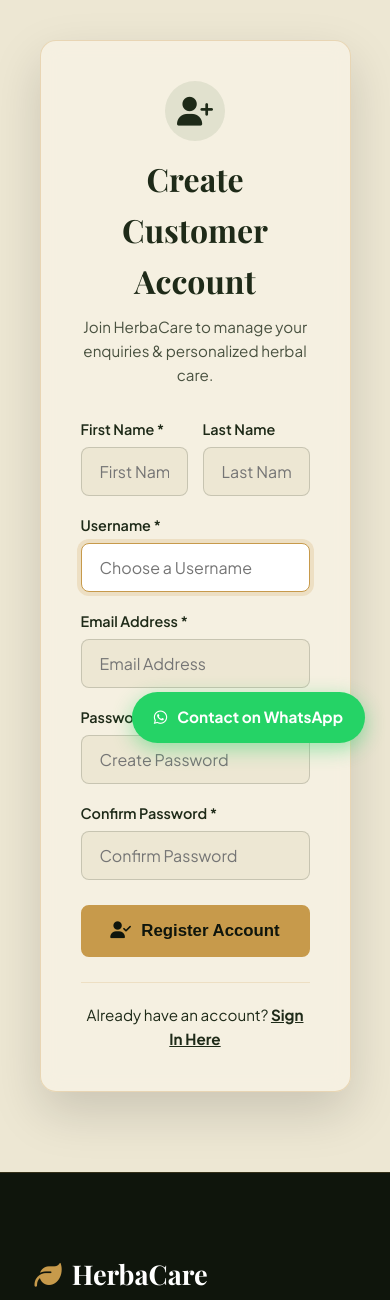
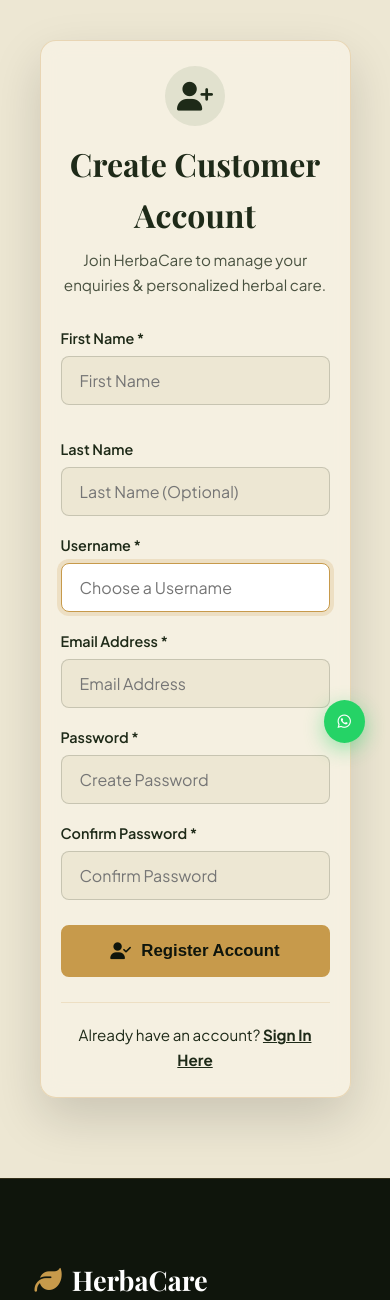
Before and after one commit to AnnaJose123/ayurvedic_products, a Django app: page /register/ in a window 390 px wide. Shown: the part 76-1376 px from the top of the page. Run offline with Django 5.2, Linux system fonts and the light colour scheme; some web fonts are replaced.

Commit message:
Make all pages, cart, forms and dashboard fully responsive

```diff
--- a/products/static/products/css/style.css
+++ b/products/static/products/css/style.css
@@ -817,11 +817,85 @@ body.cursor-hover .cursor-dot {
   transform: translateY(-4px) scale(1.04);
 }
 
-/* Responsive Styles */
+/* Responsive Styles & Utilities */
+.cart-layout-grid {
+  display: grid;
+  grid-template-columns: 2fr 1fr;
+  gap: 30px;
+  align-items: flex-start;
+}
+
+.cart-table-wrapper {
+  overflow-x: auto;
+  -webkit-overflow-scrolling: touch;
+  background: rgba(246, 241, 226, 0.9);
+  border: 1px solid rgba(199, 154, 75, 0.3);
+  border-radius: 16px;
+  padding: 25px;
+  box-shadow: 0 10px 30px rgba(0,0,0,0.06);
+}
+
+.cart-summary-card {
+  background: rgba(246, 241, 226, 0.95);
+  border: 1px solid rgba(199, 154, 75, 0.3);
+  border-radius: 16px;
+  padding: 30px;
+  box-shadow: 0 15px 35px rgba(0,0,0,0.1);
+  position: sticky;
+  top: 100px;
+}
+
+.form-grid-two-col {
+  display: grid;
+  grid-template-columns: 1fr 1fr;
+  gap: 15px;
+}
+
+.auth-card-wrapper {
+  background: rgba(246, 241, 226, 0.95);
+  border: 1px solid rgba(199, 154, 75, 0.3);
+  border-radius: 16px;
+  padding: 40px;
+  box-shadow: 0 20px 50px rgba(0,0,0,0.15);
+  backdrop-filter: blur(10px);
+}
+
+.dashboard-welcome-banner {
+  background: linear-gradient(135deg, rgba(46, 90, 39, 0.95), rgba(74, 124, 67, 0.9));
+  color: #FFFFFF;
+  border-radius: 16px;
+  padding: 35px 40px;
+  margin-bottom: 40px;
+  box-shadow: 0 15px 35px rgba(0,0,0,0.15);
+  display: flex;
+  justify-content: space-between;
+  align-items: center;
+  flex-wrap: wrap;
+  gap: 20px;
+}
+
+.dashboard-grid {
+  display: grid;
+  gap: 20px;
+  grid-template-columns: repeat(auto-fill, minmax(320px, 1fr));
+}
+
 @media (max-width: 1024px) {
   .split-hero-title { font-size: 2.8rem; }
   .dosha-grid { grid-template-columns: 1fr; }
   .footer-grid { grid-template-columns: 1fr 1fr; }
+}
+
+@media (max-width: 992px) {
+  .cart-layout-grid {
+    grid-template-columns: 1fr;
+  }
+  .cart-summary-card {
+    position: static;
+  }
+  .product-detail-grid {
+    grid-template-columns: 1fr;
+  }
 }
 
 @media (max-width: 768px) {
@@ -836,12 +910,50 @@ body.cursor-hover .cursor-dot {
     flex-direction: column;
     align-items: center;
     justify-content: flex-start;
-    padding-top: 40px;
-    gap: 25px;
+    padding-top: 30px;
+    padding-bottom: 40px;
+    gap: 20px;
+    overflow-y: auto;
     transition: var(--transition-smooth);
   }
   .nav-links.active { left: 0; }
   .mobile-toggle { display: block; }
   .hero-grid, .enquiry-container { grid-template-columns: 1fr; }
   .footer-grid { grid-template-columns: 1fr; }
+  .dashboard-grid {
+    grid-template-columns: 1fr;
+  }
+  .dashboard-welcome-banner {
+    padding: 25px 20px;
+  }
+  .auth-card-wrapper {
+    padding: 25px 20px;
+  }
+  .cart-table-wrapper {
+    padding: 15px;
+  }
 }
+
+@media (max-width: 576px) {
+  .form-grid-two-col {
+    grid-template-columns: 1fr;
+  }
+  .floating-whatsapp-btn span {
+    display: none;
+  }
+  .floating-whatsapp-btn {
+    padding: 14px;
+    border-radius: 50%;
+  }
+  .products-grid {
+    grid-template-columns: 1fr;
+  }
+  .detail-actions {
+    flex-direction: column;
+    align-items: stretch;
+  }
+  .detail-actions form,
+  .detail-actions a {
+    width: 100%;
+  }
+}
--- a/products/templates/products/login.html
+++ b/products/templates/products/login.html
@@ -4,7 +4,7 @@
 
 {% block content %}
 <div class="container" style="max-width: 480px; padding: 50px 20px 90px;">
-  <div style="background: rgba(246, 241, 226, 0.95); border: 1px solid rgba(199, 154, 75, 0.3); border-radius: 16px; padding: 40px; box-shadow: 0 20px 50px rgba(0,0,0,0.15); backdrop-filter: blur(10px);">
+  <div class="auth-card-wrapper">
 
     <div style="text-align: center; margin-bottom: 30px;">
       <div style="width: 60px; height: 60px; background: rgba(46, 90, 39, 0.1); color: var(--color-forest); border-radius: 50%; display: inline-flex; align-items: center; justify-content: center; font-size: 1.8rem; margin-bottom: 12px;">
--- a/products/templates/products/my_enquiries.html
+++ b/products/templates/products/my_enquiries.html
@@ -6,7 +6,7 @@
 <div class="container" style="padding: 40px 20px 90px;">
 
   <!-- Dashboard Welcome Banner -->
-  <div style="background: linear-gradient(135deg, rgba(46, 90, 39, 0.95), rgba(74, 124, 67, 0.9)); color: #FFFFFF; border-radius: 16px; padding: 35px 40px; margin-bottom: 40px; box-shadow: 0 15px 35px rgba(0,0,0,0.15); display: flex; justify-content: space-between; align-items: center; flex-wrap: wrap; gap: 20px;">
+  <div class="dashboard-welcome-banner">
     <div>
       <h1 style="font-family: var(--font-heading); font-size: 2.2rem; margin-bottom: 8px; color: #FFFFFF;">
         Welcome back, {{ user.first_name|default:user.username }}! 👋
@@ -27,7 +27,7 @@
   </h2>
 
   {% if enquiries %}
-    <div style="display: grid; gap: 20px; grid-template-columns: repeat(auto-fill, minmax(360px, 1fr));">
+    <div class="dashboard-grid">
       {% for enquiry in enquiries %}
         <div style="background: rgba(246, 241, 226, 0.9); border: 1px solid rgba(199, 154, 75, 0.3); border-radius: 14px; padding: 25px; transition: transform 0.3s ease, box-shadow 0.3s ease; box-shadow: 0 8px 25px rgba(0,0,0,0.06);"
              onmouseenter="this.style.transform='translateY(-4px)'; this.style.boxShadow='0 15px 35px rgba(0,0,0,0.12)';"
--- a/products/templates/products/register.html
+++ b/products/templates/products/register.html
@@ -4,7 +4,7 @@
 
 {% block content %}
 <div class="container" style="max-width: 580px; padding: 40px 20px 80px;">
-  <div style="background: rgba(246, 241, 226, 0.95); border: 1px solid rgba(199, 154, 75, 0.3); border-radius: 16px; padding: 40px; box-shadow: 0 20px 50px rgba(0,0,0,0.15); backdrop-filter: blur(10px);">
+  <div class="auth-card-wrapper">
 
     <div style="text-align: center; margin-bottom: 30px;">
       <div style="width: 60px; height: 60px; background: rgba(46, 90, 39, 0.1); color: var(--color-forest); border-radius: 50%; display: inline-flex; align-items: center; justify-content: center; font-size: 1.8rem; margin-bottom: 12px;">
@@ -25,7 +25,7 @@
         </div>
       {% endif %}
 
-      <div style="display: grid; grid-template-columns: 1fr 1fr; gap: 15px;">
+      <div class="form-grid-two-col">
         <div class="form-group" style="margin-bottom: 18px;">
           <label style="display: block; font-weight: 600; color: var(--color-forest); margin-bottom: 6px; font-size: 0.9rem;">First Name *</label>
           {{ form.first_name }}
```
Also changed, not shown: products/templates/products/cart.html (+4 -4 lines).
